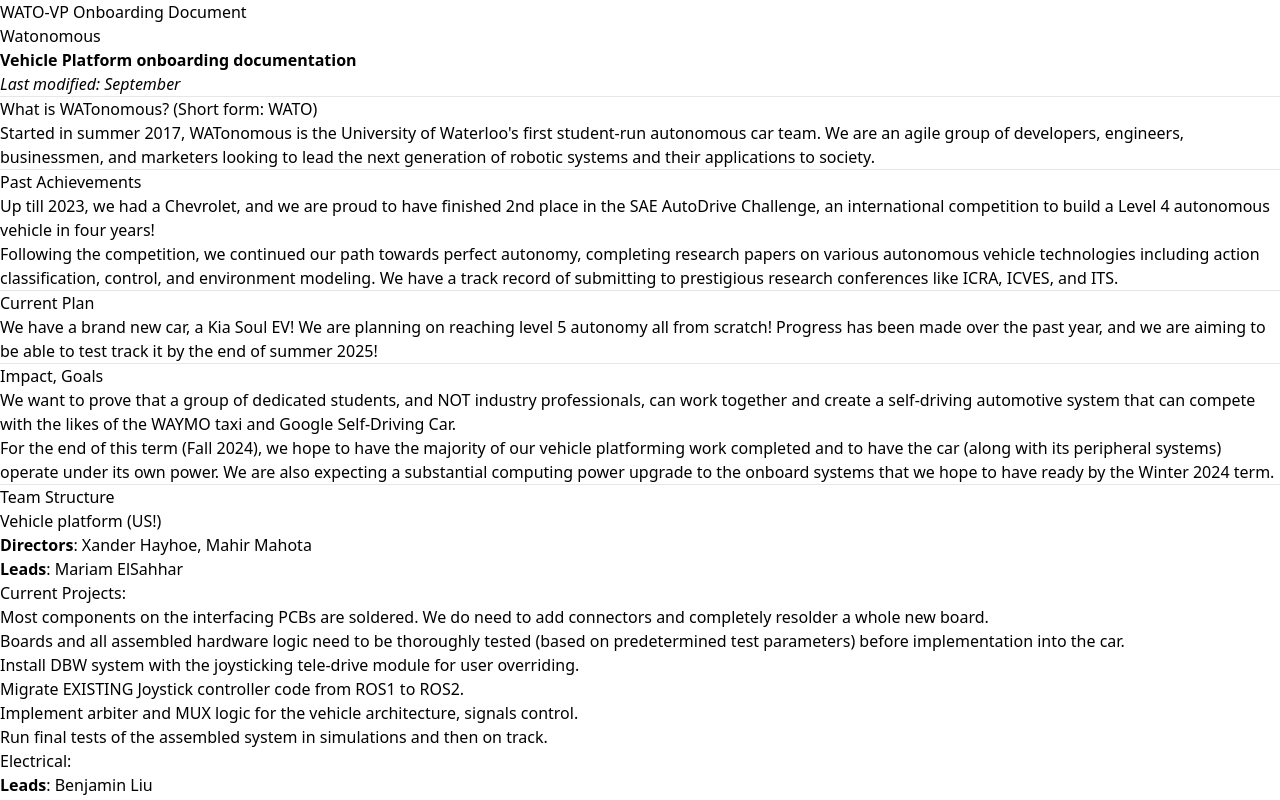
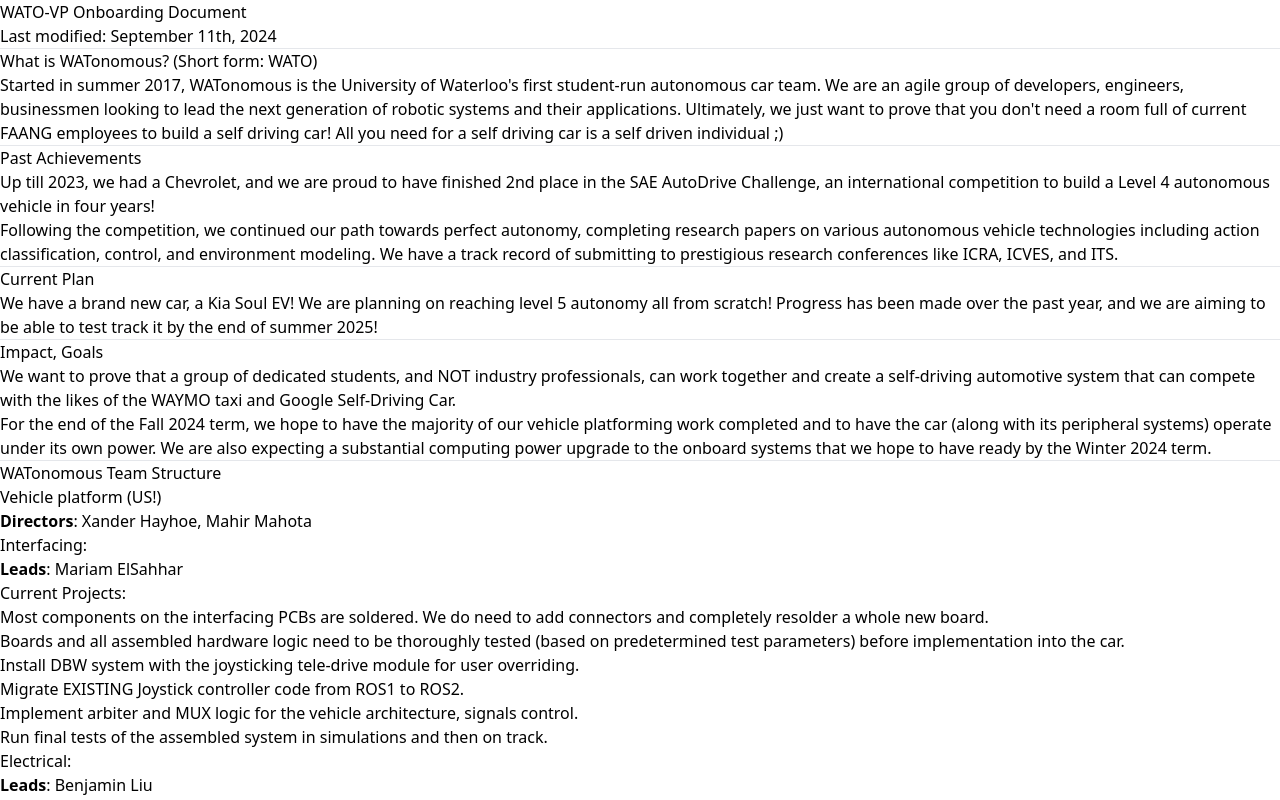
Before and after one commit to WATonomous/wato_wiki, a Next.js app: page /onboarding/vp_general_onboard in a window 1280 px wide. Shown: the top 800 px of the page. Built offline with nearby package versions, Linux system fonts and the light colour scheme.

Commit message:
Minor changes

```diff
--- a/pages/onboarding/vp_general_onboard.mdx
+++ b/pages/onboarding/vp_general_onboard.mdx
@@ -1,15 +1,12 @@
 # WATO-VP Onboarding Document
 
-## Watonomous
-
-**Vehicle Platform onboarding documentation**
-_Last modified: September_
+Last modified: September 11th, 2024
 
 ---
 
 ### What is WATonomous? (Short form: WATO)
 
-Started in summer 2017, WATonomous is the University of Waterloo's first student-run autonomous car team. We are an agile group of developers, engineers, businessmen, and marketers looking to lead the next generation of robotic systems and their applications to society.
+Started in summer 2017, WATonomous is the University of Waterloo's first student-run autonomous car team. We are an agile group of developers, engineers, businessmen looking to lead the next generation of robotic systems and their applications. Ultimately, we just want to prove that you don't need a room full of current FAANG employees to build a self driving car! All you need for a self driving car is a self driven individual ;)
 
 ---
 
@@ -31,16 +28,19 @@ We have a brand new car, a Kia Soul EV! We are planning on reaching level 5 auto
 
 We want to prove that a group of dedicated students, and NOT industry professionals, can work together and create a self-driving automotive system that can compete with the likes of the WAYMO taxi and Google Self-Driving Car.
 
-For the end of this term (Fall 2024), we hope to have the majority of our vehicle platforming work completed and to have the car (along with its peripheral systems) operate under its own power. We are also expecting a substantial computing power upgrade to the onboard systems that we hope to have ready by the Winter 2024 term.
+For the end of the Fall 2024 term, we hope to have the majority of our vehicle platforming work completed and to have the car (along with its peripheral systems) operate under its own power. We are also expecting a substantial computing power upgrade to the onboard systems that we hope to have ready by the Winter 2024 term.
 
 ---
 
-### Team Structure
+### WATonomous Team Structure
 
 #### Vehicle platform (US!)
 
-- **Directors**: Xander Hayhoe, Mahir Mahota
-- **Leads**: Mariam ElSahhar
+**Directors**: Xander Hayhoe, Mahir Mahota
+
+
+#### Interfacing:
+**Leads**: Mariam ElSahhar
 
 ##### Current Projects:
 
@@ -53,7 +53,7 @@ For the end of this term (Fall 2024), we hope to have the majority of our vehicl
 
 #### Electrical:
 
-- **Leads**: Benjamin Liu
+**Leads**: Benjamin Liu
 
 ##### Current Projects:
 
```
